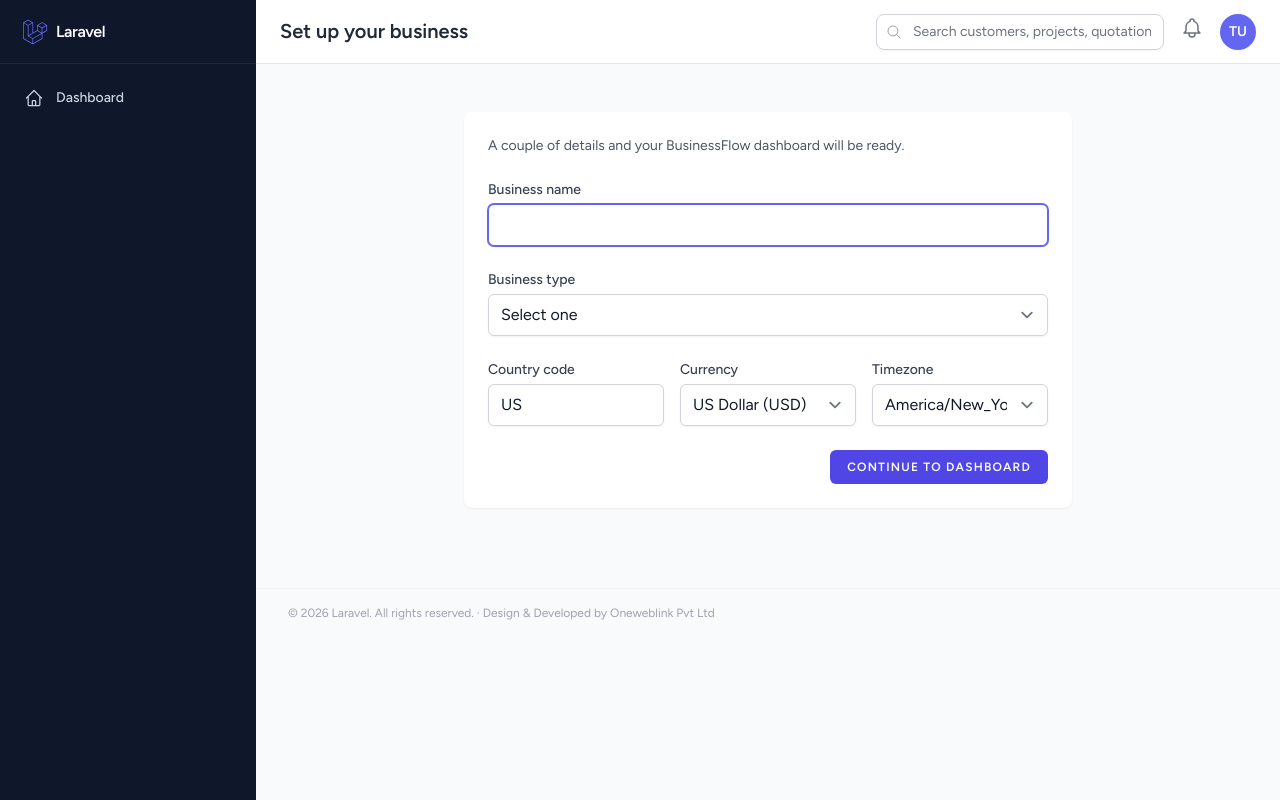
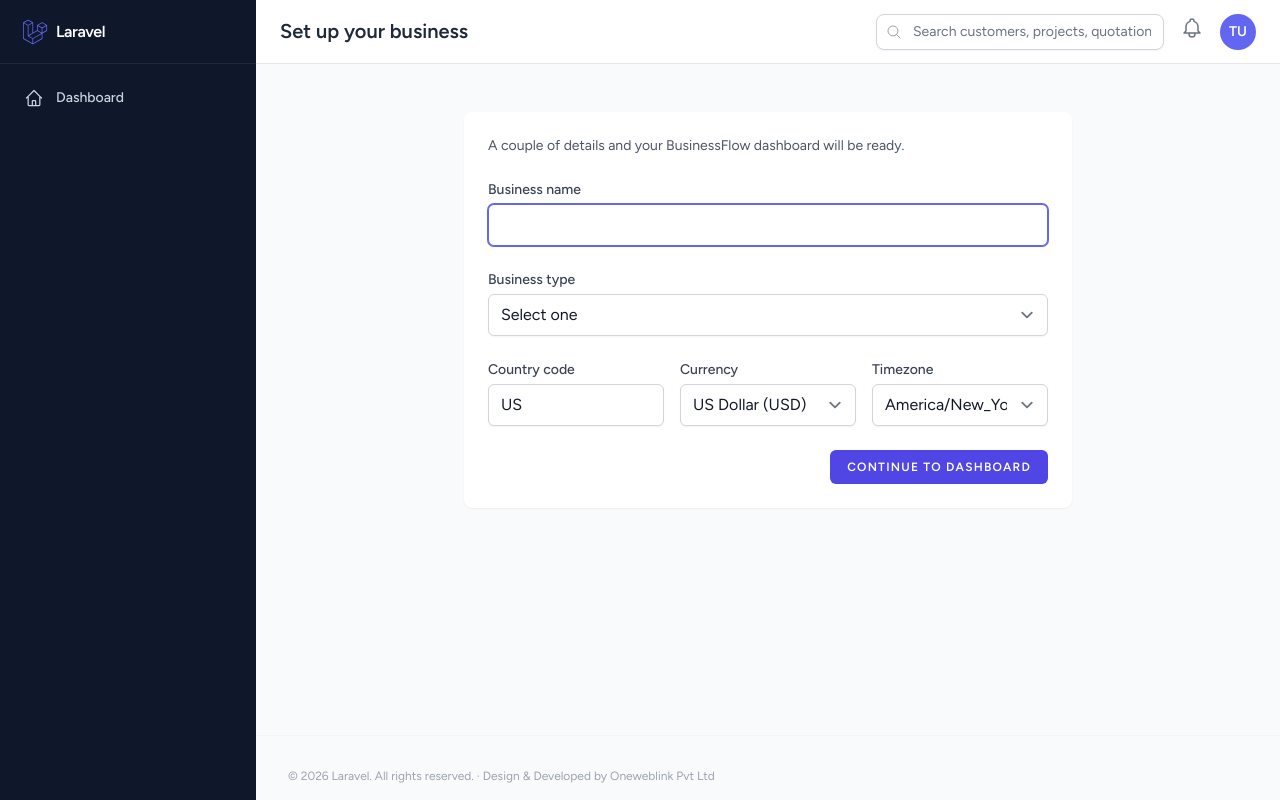
Before and after one commit to rajendravairagi1/MyWebAPP, a Laravel app: page /onboarding/business in a window 1280 px wide. Run offline with Laravel 12, Linux system fonts and the light colour scheme; a user stored in the database is signed in; data comes from the database, SQL or seed files in the repository; data that the repository does not hold is empty; style sheets or scripts are compiled from the project's sources.

Commit message:
Pin the footer to the bottom of the page instead of leaving dead space
The app shell locks the whole layout to exactly one viewport height
(sidebar fixed, only <main> scrolls), so on any page shorter than the
viewport there was always going to be leftover space somewhere -
previously after the footer, looking like the page was broken. The
footer now uses margin-top:auto to anchor to the bottom of that space
instead, which is where it visually reads as intentional; on a page
long enough to scroll, this has no effect and the footer just follows
the content as normal.

Co-Authored-By: Claude Sonnet 5 <noreply@anthropic.com>
Claude-Session: https://claude.ai/code/session_01DfvewR3UKMzYN1hzubSryR

```diff
--- a/businessflow/resources/views/layouts/app.blade.php
+++ b/businessflow/resources/views/layouts/app.blade.php
@@ -504,7 +504,7 @@
                     </x-dropdown>
                 </header>
 
-                <main class="flex-1 overflow-y-auto">
+                <main class="flex-1 overflow-y-auto flex flex-col">
                     {{ $slot }}
                     @include('partials.footer')
                 </main>
--- a/businessflow/resources/views/partials/footer.blade.php
+++ b/businessflow/resources/views/partials/footer.blade.php
@@ -5,7 +5,7 @@
     // all (e.g. the platform admin's own panel).
     $showWhatsappSupport = $platformSettings->support_whatsapp && isset($activeBusiness) && $activeBusiness && ! $activeBusiness->is_demo;
 @endphp
-<footer class="mt-8 border-t border-gray-100 dark:border-slate-700 px-4 sm:px-6 lg:px-8 py-4 flex flex-wrap items-center justify-between gap-3 text-xs text-gray-400 dark:text-slate-500">
+<footer class="mt-auto pt-8 border-t border-gray-100 dark:border-slate-700 px-4 sm:px-6 lg:px-8 py-4 flex flex-wrap items-center justify-between gap-3 text-xs text-gray-400 dark:text-slate-500">
     <div>
         {{ $platformSettings->footerText() }}
         &middot; {{ __('Design & Developed by') }} <a href="https://oneweblink.com" target="_blank" rel="noopener" class="hover:underline">Oneweblink Pvt Ltd</a>
```
